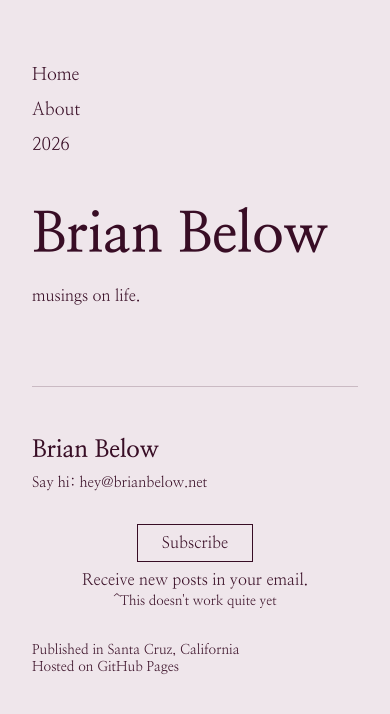
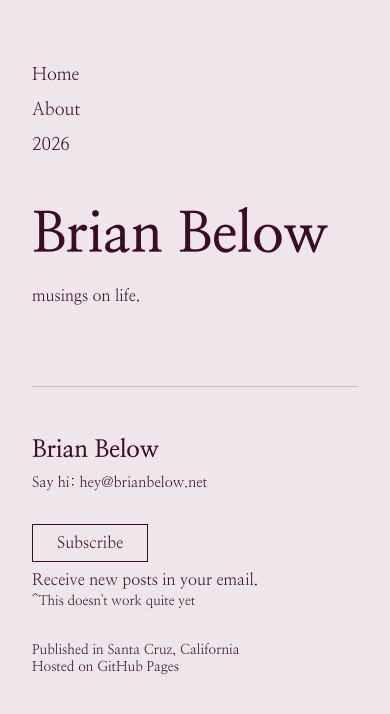
Before and after one commit to huang-brian/www.brianbelow.net, a Jekyll site: the page built from index.html, in a window 390 px wide. Shown: the top 714 px of the page. Built offline with Jekyll 4.4.1, drawn with Linux system fonts in a browser that asks for light colours.

Commit message:
footer again

```diff
--- a/assets/css/main.scss
+++ b/assets/css/main.scss
@@ -116,6 +116,10 @@ footer {
   .grid-row { grid-template-columns: 1fr; gap: 2rem; }
   footer.grid-row { grid-template-columns: 1fr; }
   footer .meta-info { text-align: left; }
+  footer .subscribe-section {
+    align-items: flex-start;
+    text-align: left;
+  }
 }
 
 /* Specific styling for text-heavy pages like About */
```
